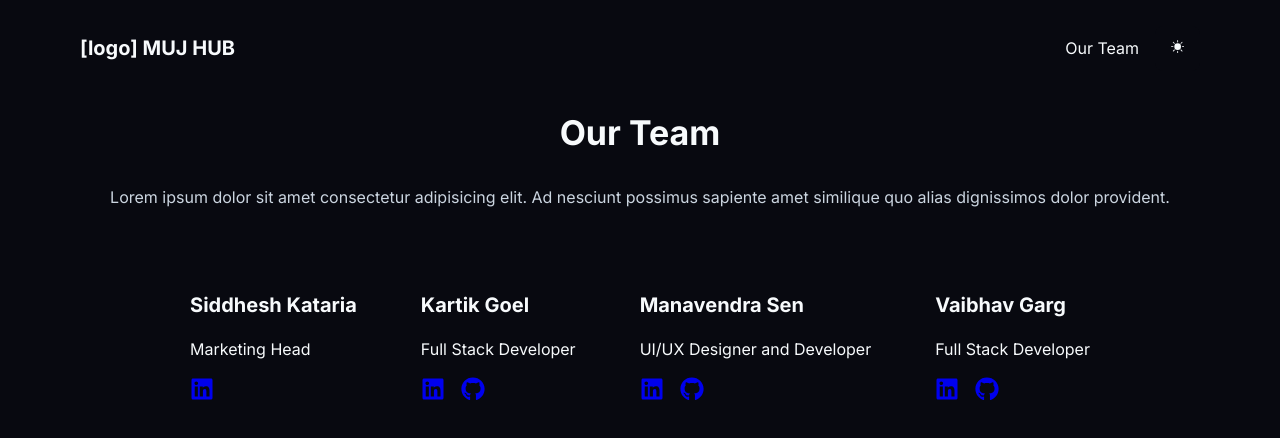
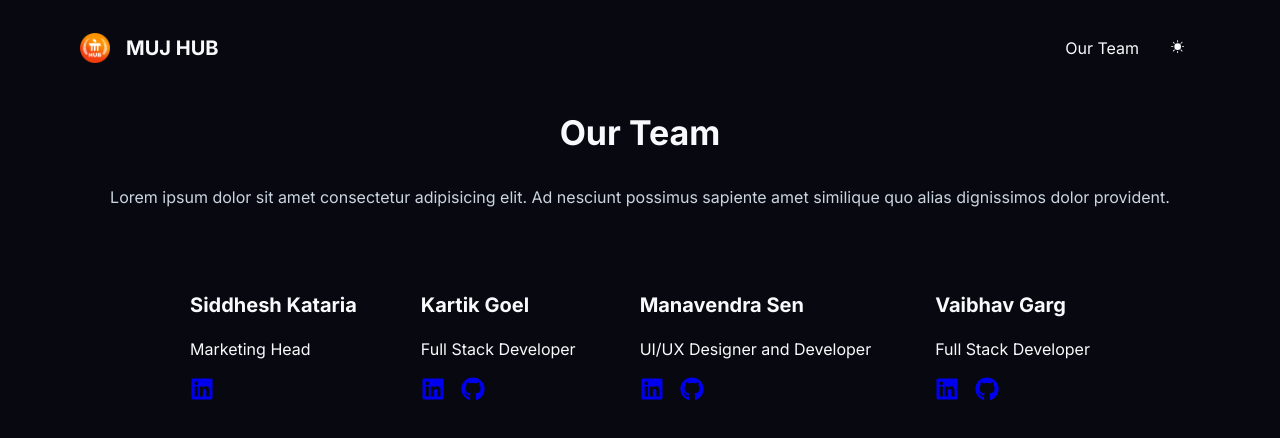
Before and after one commit to mujhub/website, a React (Create React App) app: page /team in a window 1280 px wide. Shown: the top 438 px of the page. Built offline with nearby package versions, Linux system fonts and the light colour scheme; no server answers.

Commit message:
added Logos

```diff
--- a/public/index.html
+++ b/public/index.html
@@ -9,7 +9,7 @@
 		<link rel="apple-touch-icon" href="%PUBLIC_URL%/logo192.png" />
 		<link rel="preconnect" href="https://fonts.gstatic.com" />
 		<!-- fonts -->
-		<link href="https://fonts.googleapis.com/css2?family=Inter:wght@400;5 00;700;900&display=swap" rel="stylesheet" />
+		<link href="https://fonts.googleapis.com/css2?family=Inter:wght@400;500;700;900&display=swap" rel="stylesheet" />
 		<link rel="manifest" href="%PUBLIC_URL%/manifest.json" />
 		<title>MUJ HUB</title>
 	</head>
--- a/src/components/Home/Hero.jsx
+++ b/src/components/Home/Hero.jsx
@@ -2,11 +2,10 @@ import React from "react";
 
 import { H4, Type, Caption } from "../../styles/Shared/StyledTypes";
 import { Hero as HeroDiv } from "../../styles/components/HomeStyles";
-import { CallToActionButton } from "../../styles/Shared/Button";
 
-// icons
-import { FiDownload } from "react-icons/fi";
 import PWAInstallerBtn from "../Misc/PWAInstallerBtn";
+
+import logo256 from "../../images/logo256.png";
 
 export const Hero = () => {
 	return (
@@ -27,7 +26,7 @@ export const Hero = () => {
             with the use of technology and present the solutions to you in our
             student friendly interface.
           </Type> */}
-
+					<img className='logo' src={logo256} />
 					<H4 style={{ margin: "1rem 2rem 1.5rem 0" }}>Welcome to your one stop solution for everything in MUJ!</H4>
 					<Type style={{ margin: "1rem 3rem 1.5rem 0" }}>
 						Bear with us as we launch our array of features in Android and iOS applications very soon.
--- a/src/components/layout/Navbar/Navbar.jsx
+++ b/src/components/layout/Navbar/Navbar.jsx
@@ -2,7 +2,10 @@ import { Link } from "react-router-dom";
 
 import { Nav, NavLinks } from "../../../styles/components/layout/NavbarStyles";
 import { H6, Type } from "../../../styles/Shared/StyledTypes";
+
 import ThemeSwitch from "./ThemeSwitcher";
+
+import logo64 from "../../../images/logo64.png";
 
 export const Navbar = ({ toggleTheme }) => {
 	return (
@@ -10,7 +13,8 @@ export const Navbar = ({ toggleTheme }) => {
 			{/* logo */}
 			<NavLinks logo>
 				<Link to='/'>
-					<H6>[logo] MUJ HUB</H6>
+					<img src={logo64} style={{ height: 30, width: 30 }} />
+					<H6>MUJ HUB</H6>
 				</Link>
 			</NavLinks>
 			<NavLinks>
--- a/src/pages/Home.jsx
+++ b/src/pages/Home.jsx
@@ -15,11 +15,7 @@ import { FeatureCard } from "../components/Home/FeatureCards";
 
 import { Container as Flex } from "../styles/Shared/Container";
 import { Type, H4 } from "../styles/Shared/StyledTypes";
-import {
-  CardStack,
-  Subheading,
-  FormStyles,
-} from "../styles/components/HomeStyles";
+import { CardStack, Subheading, FormStyles } from "../styles/components/HomeStyles";
 import { Button } from "../styles/Shared/Button";
 
 const Home = (props) => {
@@ -29,30 +25,27 @@ const Home = (props) => {
 	const features = [
 		{
 			heading: "Mess Menu",
-      desc:
-        "Hungry during class and can't wait to see what's on the menu for lunch? Head over to MUJ HUB!",
-      icon: <IoRestaurant size="24px" />,
+			desc: "Hungry during class and can't wait to see what's on the menu for lunch? Head over to MUJ HUB!",
+			icon: <IoRestaurant size='24px' />,
 			color: theme.GREEN2,
 		},
 		{
 			heading: "DMS Integration",
 			desc: "Having a tough time managing attendance? We got you covered.",
-      icon: <IoSchool size="24px" />,
+			icon: <IoSchool size='24px' />,
 			color: theme.ORANGE,
 		},
 
 		{
 			heading: "Eateries",
-      desc:
-        "Craving tasty food at night? View menus and order from any outlet through MUJ HUB.",
-      icon: <IoFastFood size="24px" />,
+			desc: "Craving tasty food at night? View menus and order from any outlet through MUJ HUB.",
+			icon: <IoFastFood size='24px' />,
 			color: theme.PURPLE2,
 		},
 		{
 			heading: "More Coming Soon..",
-      desc:
-        "Your one-stop solution to everything in MUJ is constantly working on new features.",
-      icon: <IoHeart size="24px" />,
+			desc: "Your one-stop solution to everything in MUJ is constantly working on new features.",
+			icon: <IoHeart size='24px' />,
 			color: theme.RED,
 		},
 	];
@@ -60,26 +53,27 @@ const Home = (props) => {
 	return (
 		<>
 			{/* hero section */}
-      <Flex p="0 5rem" reverseOnMobile>
+			<Flex p='0 5rem' reverseOnMobile>
 				<Hero />
 				<MessMenuCard />
 			</Flex>
 
 			{/* features */}
-      <Flex center column m="5rem 0 4rem 0">
+			<Flex center column m='5rem 0 4rem 0'>
 				<Subheading>
 					<H4>Services We Offer</H4>
 					<Type>
-            Our array of features will be accessible via the native applications
-            coming to <br />
+						Our array of features will be accessible via the native applications coming to <br />
 						Play Store and App Store very soon!
 					</Type>
 				</Subheading>
 
 				{/* feature cards */}
 				<CardStack>
-          {features.map((feature) => (
+					{features.map((feature, i) => (
+						<div key={i.toString()}>
 							<FeatureCard feature={feature} />
+						</div>
 					))}
 				</CardStack>
 			</Flex>
@@ -89,32 +83,22 @@ const Home = (props) => {
 				<Subheading>
 					<H4>Feedback</H4>
 					<Type>
-            We promise to hear you out and help you in whatever way we can.{" "}
-            <br />
-            Found something cool and wish it existed on MUJ HUB? Put it in the
-            form below!
+						We promise to hear you out and help you in whatever way we can. <br />
+						Found something cool and wish it existed on MUJ HUB? Put it in the form below!
 					</Type>
 				</Subheading>
 
 				<FormStyles>
-          <form action="/" method="post">
+					<form action='/' method='post'>
 						<div>
-              <label htmlFor="name">Full Name </label>
-              <input type="text" name="name" id="name" placeholder="Name" />
+							<label htmlFor='name'>Full Name </label>
+							<input type='text' name='name' id='name' placeholder='Name' />
 						</div>
 						<div>
-              <label htmlFor="message">Message </label>
-              <textarea
-                rows="5"
-                cols="40"
-                wrap="hard"
-                type="text"
-                name="message"
-                id="message"
-                placeholder="Message"
-              />
+							<label htmlFor='message'>Message </label>
+							<textarea rows='5' cols='40' wrap='hard' type='text' name='message' id='message' placeholder='Message' />
 						</div>
-            <Button className="submitBtn" Primary>
+						<Button className='submitBtn' Primary>
 							SUBMIT
 						</Button>
 					</form>
--- a/src/styles/components/HomeStyles.js
+++ b/src/styles/components/HomeStyles.js
@@ -33,6 +33,17 @@ export const Hero = styled.div`
 		@media (max-width: 768px) {
 			display: block;
 		}
+	}
+	.logo {
+		@media (max-width: 768px) {
+			display: block;
+			margin-left: auto;
+			margin-right: auto;
+			height: 30%;
+			width: 30%;
+		}
+		height: 20%;
+		width: 20%;
 	}
 `;
 
--- a/src/styles/components/layout/NavbarStyles.js
+++ b/src/styles/components/layout/NavbarStyles.js
@@ -24,6 +24,13 @@ export const Nav = styled.div`
 export const NavLinks = styled.li`
 	a {
 		text-decoration: none;
+		display: flex;
+		align-items: baseline;
+	}
+	img {
+		margin-top: auto;
+		margin-bottom: auto;
+		margin-right: 1rem;
 	}
 	margin-right: 1rem;
 	list-style: none;
```
Also changed, not shown: src/images/logo256.png (added), src/images/logo64.png (added). Lines whose indentation alone changed are shown as unchanged.
